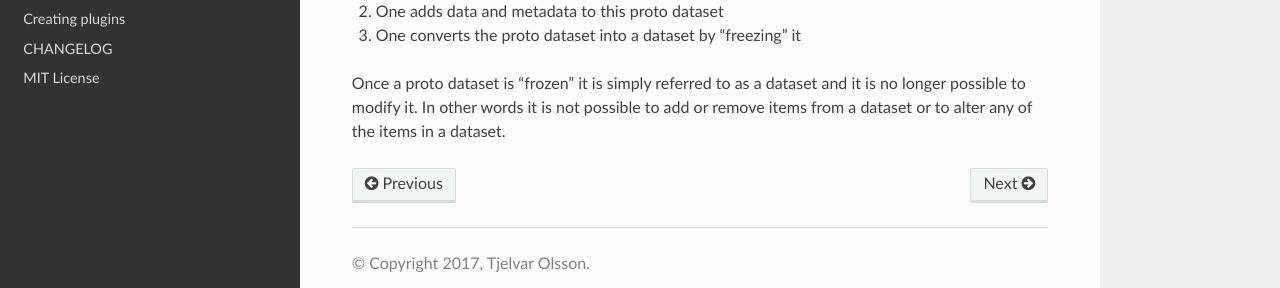
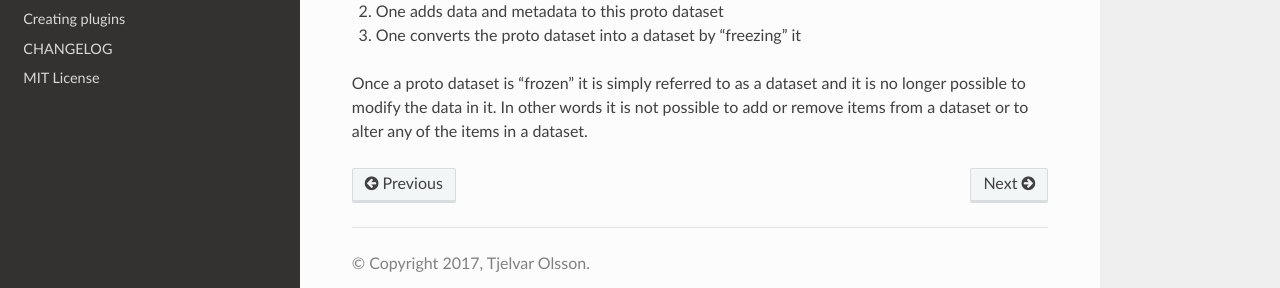
Before and after one commit to jic-dtool/dtool, a Sphinx documentation site: the page built from docs/source/philosophy.rst, in a window 1280 px wide and 900 px high, scrolled down 1020 px. Shown: the part 567-855 px from the top of the window. Built offline with Sphinx 7.4.7 and the Read the Docs theme 2.0.0, drawn with Linux system fonts in a browser that asks for light colours.

Commit message:
Make it clearer that freezing a dataset refers to the data items

```diff
--- a/docs/source/philosophy.rst
+++ b/docs/source/philosophy.rst
@@ -77,5 +77,6 @@ This happens in stages:
 3. One converts the proto dataset into a dataset by "freezing" it
 
 Once a proto dataset is "frozen" it is simply referred to as a dataset and it
-is no longer possible to modify it. In other words it is not possible to add or
-remove items from a dataset or to alter any of the items in a dataset.
+is no longer possible to modify the data in it. In other words it is not
+possible to add or remove items from a dataset or to alter any of the items in
+a dataset.
```
